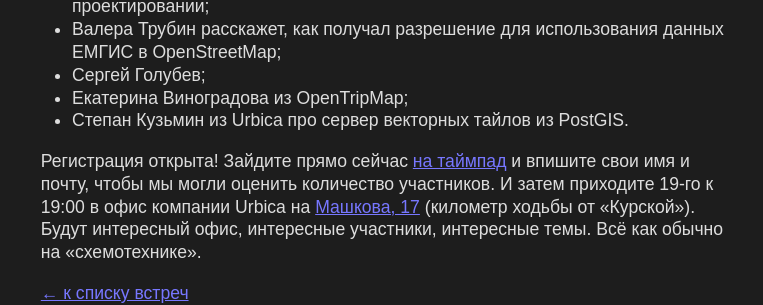
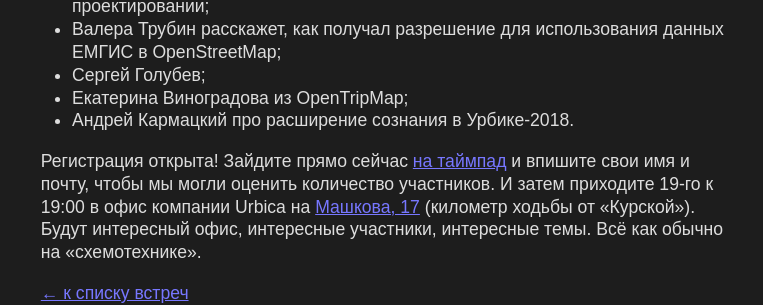
Before and after one commit to Zverik/schemotechnika, a Jekyll site: the page built from _posts/2018-10-02-schemo18.md, in a window 1280 px wide. Shown: the part 531-836 px from the top of the page, without its empty margins (258-1021 px from the left). Built offline with Jekyll 4.4.1, drawn with Linux system fonts in a browser that asks for light colours.

Commit message:
urbica fix

```diff
--- a/_posts/2018-10-02-schemo18.md
+++ b/_posts/2018-10-02-schemo18.md
@@ -15,7 +15,7 @@
 * Валера Трубин расскажет, как получал разрешение для использования данных ЕМГИС в OpenStreetMap;
 * Сергей Голубев;
 * Екатерина Виноградова из OpenTripMap;
-* Степан Кузьмин из Urbica про сервер векторных тайлов из PostGIS.
+* Андрей Кармацкий про расширение сознания в Урбике-2018.
 
 Регистрация открыта! Зайдите прямо сейчас [на таймпад](https://iz.timepad.ru/event/823079/) и впишите
 свои имя и почту, чтобы мы могли оценить количество участников. И затем приходите 19-го к 19:00 в офис компании Urbica на
```
